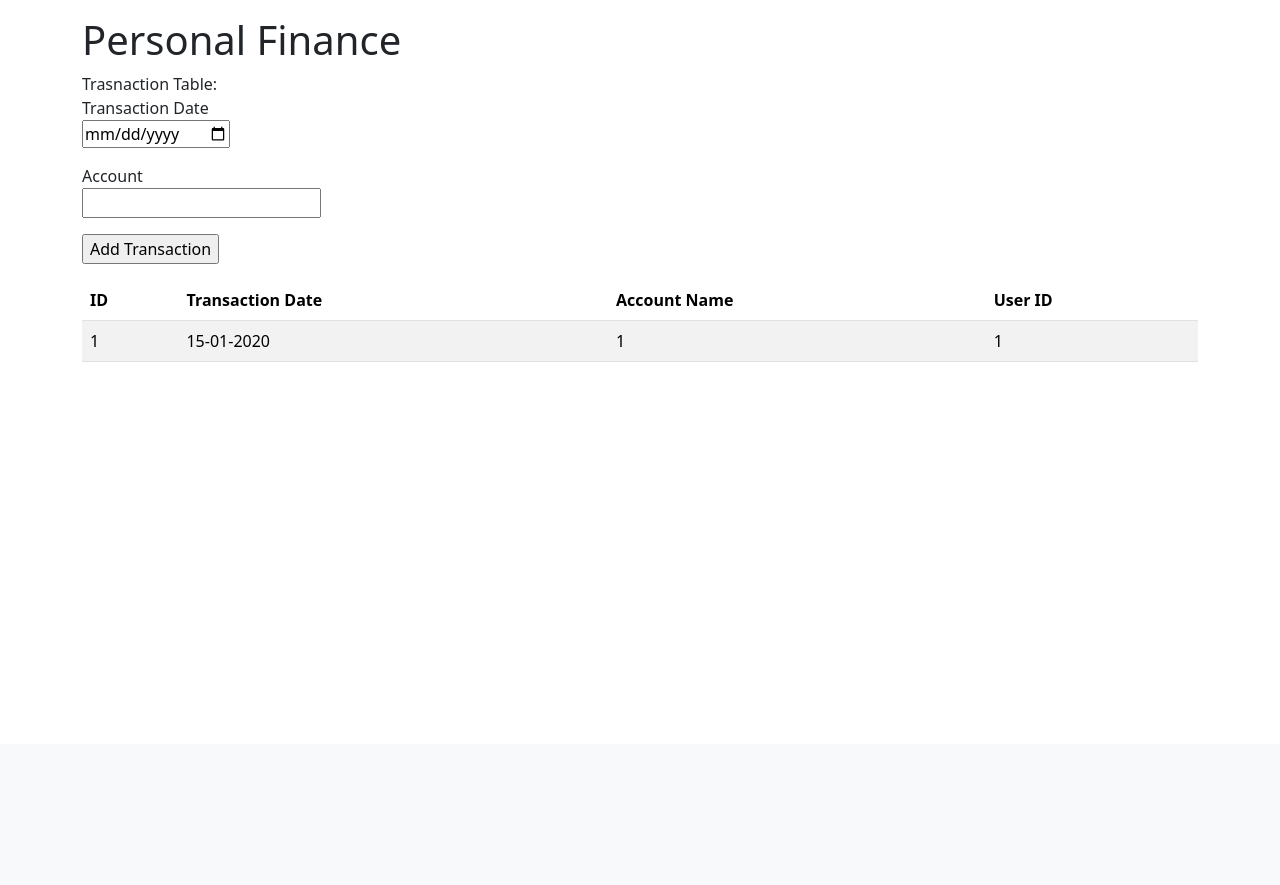
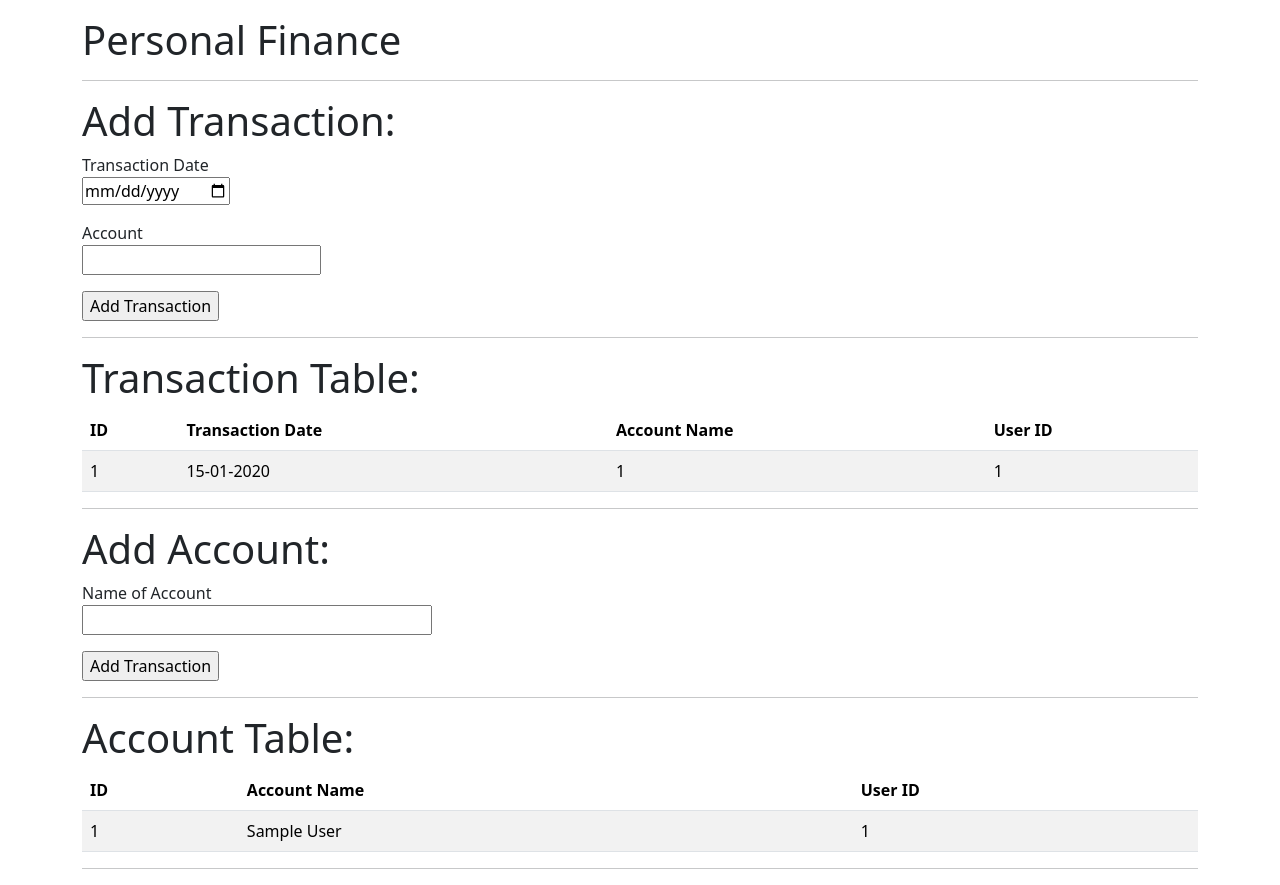
Before and after one commit to KeironTJ/SimpleWebFlasks, a Flask app: page /pfhome in a window 1280 px wide. Shown: the part 56-941 px from the top of the page. Before the commit the page ends 418 px from the top, so only its background shows below. Run offline with Flask 3, Linux system fonts and the light colour scheme; a user stored in the database is signed in; tables that the repository leaves empty hold one stand-in row (values such as "Sample post").

Commit message:
updated accounts model

```diff
--- a/app/forms.py
+++ b/app/forms.py
@@ -1,7 +1,7 @@
-from flask_wtf import FlaskForm
-from wtforms import StringField, PasswordField, BooleanField, SubmitField, DateField, IntegerField
-from wtforms.validators import ValidationError, DataRequired, Email, EqualTo
-import sqlalchemy as sa
+from flask_wtf import FlaskForm # type: ignore
+from wtforms import StringField, PasswordField, BooleanField, SubmitField, DateField, IntegerField # type: ignore
+from wtforms.validators import ValidationError, DataRequired, Email, EqualTo # type: ignore
+import sqlalchemy as sa # type: ignore
 from app import db
 from app.models import User
 
@@ -36,3 +36,7 @@ class TransactionForm(FlaskForm):
     transaction_date = DateField('Transaction Date', validators=[DataRequired()])
     account_id = IntegerField('Account', validators=[DataRequired()])
     submit = SubmitField('Add Transaction')
+
+class AccountForm(FlaskForm):
+    account_name = StringField('Name of Account', validators=[DataRequired()])
+    submit = SubmitField('Add Transaction')
--- a/app/routes.py
+++ b/app/routes.py
@@ -1,9 +1,9 @@
 from flask import render_template, flash, redirect, request, url_for
 from app import app, db
-from app.forms import LoginForm, RegistrationForm, TransactionForm
+from app.forms import LoginForm, RegistrationForm, TransactionForm, AccountForm
 from app.models import User, Account, Transaction
-from flask_login import login_required, current_user, login_user, logout_user
-import sqlalchemy as sa
+from flask_login import login_required, current_user, login_user, logout_user # type: ignore
+import sqlalchemy as sa # type: ignore
 from urllib.parse import urlsplit
 
 
@@ -64,9 +64,10 @@ def guessthenumberhome():
 @app.route('/pfhome', methods=['GET', 'POST'])
 @login_required
 def pfhome():
-    form = TransactionForm(request.form)
+    transactionform = TransactionForm(request.form)
+    accountform = AccountForm(request.form)
+
     transactions = []
-
     try:
         print("Executing view all transactions function")
         transactions = db.session.query(Transaction).all()
@@ -75,12 +76,35 @@ def pfhome():
         print("Error in view all transactions, e")
 
 
-    if request.method == 'POST' and form.validate():
-        transaction = Transaction(transaction_date=form.transaction_date.data,
-                                  account_id=form.account_id.data,
+    if request.method == 'POST' and transactionform.validate():
+        transaction = Transaction(transaction_date=transactionform.transaction_date.data,
+                                  account_id=transactionform.account_id.data,
                                   user_id=current_user.id)
         db.session.add(transaction)
         db.session.commit()
         flash("Transaction Added")
         return redirect(url_for('pfhome'))
-    return render_template("pfhome.html", title='Personal Finance - Home', form=form, transactions=transactions)
+
+    accounts = []
+    try:
+        print("Executing view all transactions function")
+        accounts = db.session.query(Account).all()
+        print("complete")
+    except Exception as e:
+        print("Error in view all transactions, e")
+
+    if request.method == 'POST' and accountform.validate():
+        account = Account(account_name=accountform.account_name.data,
+                                  user_id=current_user.id)
+        db.session.add(account)
+        db.session.commit()
+        flash("Account Added")
+        return redirect(url_for('pfhome'))
+
+
+    return render_template("pfhome.html",
+                           title='Personal Finance - Home',
+                           transactionform=transactionform,
+                           transactions=transactions,
+                           accountform=accountform,
+                           accounts=accounts)
--- a/app/templates/pfhome.html
+++ b/app/templates/pfhome.html
@@ -6,26 +6,34 @@
     <h1> Personal Finance</h1>
 </div>
 
+<hr>
+
 <div>
-    Trasnaction Table:
-</div>
+
+    <h1>Add Transaction:</h1>
 
     <form action="" method="post" novalidate>
-    {{ form.hidden_tag() }}
+        {{ transactionform.hidden_tag() }}
         <p>
-        {{ form.transaction_date.label }}<br>
-        {{ form.transaction_date(size=32) }}
+            {{ transactionform.transaction_date.label }}<br>
+            {{ transactionform.transaction_date(size=32) }}
         </p>
         <p>
-        {{ form.account_id.label }}<br>
-        {{ form.account_id(size=32) }}
+            {{ transactionform.account_id.label }}<br>
+            {{ transactionform.account_id(size=32) }}
         </p>
 
 
-    <p>{{ form.submit() }}</p>
+        <p>{{ transactionform.submit() }}</p>
     </form>
+</div>
+
+<hr>
 
 <div>
+
+    <h1>Transaction Table:</h1>
+
     <table class="table table-striped">
         <thead>
             <th>ID</th>
@@ -48,5 +56,48 @@
     </table>
 </div>
 
+<hr>
+
+<div>
+
+    <h1>Add Account:</h1>
+
+    <form action="" method="post" novalidate>
+        {{ accountform.hidden_tag() }}
+        <p>
+            {{ accountform.account_name.label }}<br>
+            {{ accountform.account_name(size=32) }}
+        </p>
+        <p>{{ accountform.submit() }}</p>
+    </form>
+</div>
+
+<hr>
+
+<div>
+
+    <h1>Account Table:</h1>
+
+    <table class="table table-striped">
+        <thead>
+            <th>ID</th>
+            <th>Account Name</th>
+            <th>User ID</th>
+        </thead>
+        <tbody>
+            {% for account in accounts %}
+            <tr>
+                <td>{{ account.id }}</td>
+                <td>{{ account.account_name }}</td>
+                <td>{{ account.user_id }}</td>
+            </tr>
+            {% endfor %}
+
+            </tr>
+        </tbody>
+    </table>
+</div>
+
+<hr>
 
 {% endblock %}
```
Also changed, not shown: app/models.py (+5 -3 lines), migrations/versions/7fac9701f80f_.py (renamed from migrations/versions/be9717113a17_.py, +11 -9 lines), app.db. Lines whose indentation alone changed are shown as unchanged.
